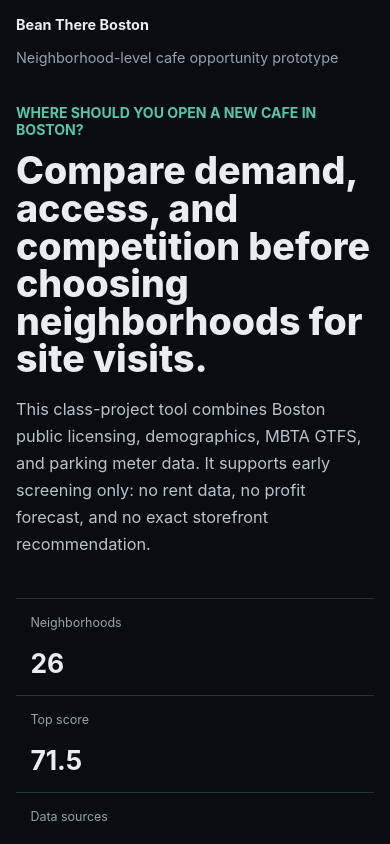
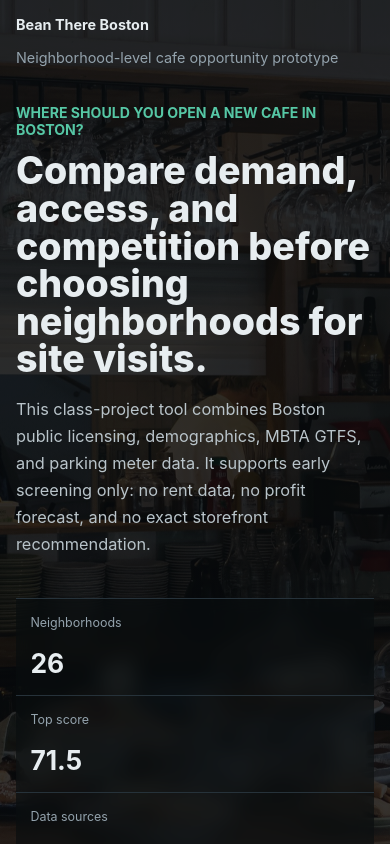
Before and after one commit to inorrr/bean_there_boston, a React (Vite) app: page / in a window 390 px wide. Shown: the top 844 px of the page. Built offline with nearby package versions, Linux system fonts and the light colour scheme.

Commit message:
Add cafe cover image

```diff
--- a/src/styles.css
+++ b/src/styles.css
@@ -60,9 +60,29 @@ main {
 }
 
 .hero {
+  position: relative;
+  isolation: isolate;
   color: var(--text);
   padding: 1rem clamp(1rem, 4vw, 3rem) 2.8rem;
   border-bottom: 1px solid var(--line-soft);
+  background-image: linear-gradient(
+      90deg,
+      rgb(9 13 16 / 0.9) 0%,
+      rgb(9 13 16 / 0.76) 42%,
+      rgb(9 13 16 / 0.44) 100%
+    ),
+    url("/assets/cafe-cover.jpg");
+  background-position: center 46%;
+  background-size: cover;
+  min-height: min(760px, 88vh);
+}
+
+.hero::after {
+  position: absolute;
+  inset: 0;
+  z-index: -1;
+  content: "";
+  background: rgb(0 0 0 / 0.18);
 }
 
 nav {
@@ -84,7 +104,8 @@ nav strong {
   gap: clamp(1.5rem, 4vw, 4rem);
   align-items: end;
   max-width: 1380px;
-  margin: 4.6rem auto 0;
+  min-height: 600px;
+  margin: 2.5rem auto 0;
 }
 
 .eyebrow,
@@ -132,6 +153,8 @@ h2 {
   gap: 0;
   border-top: 1px solid var(--line);
   border-bottom: 1px solid var(--line);
+  background: rgb(9 13 16 / 0.62);
+  backdrop-filter: blur(10px);
 }
 
 .metric-tile {
@@ -550,11 +573,19 @@ th button.sorted {
   .recommendations {
     grid-template-columns: 1fr;
   }
+
+  .hero-grid {
+    min-height: 560px;
+  }
 }
 
 @media (max-width: 680px) {
   .hero {
     padding-inline: 1rem;
+    min-height: auto;
+    background-image: linear-gradient(rgb(9 13 16 / 0.86), rgb(9 13 16 / 0.74)),
+      url("/assets/cafe-cover.jpg");
+    background-position: center top;
   }
 
   nav,
@@ -564,6 +595,7 @@ th button.sorted {
   }
 
   .hero-grid {
+    min-height: 660px;
     margin-top: 2.4rem;
   }
 
```
Also changed, not shown: public/assets/cafe-cover.jpg (added).
